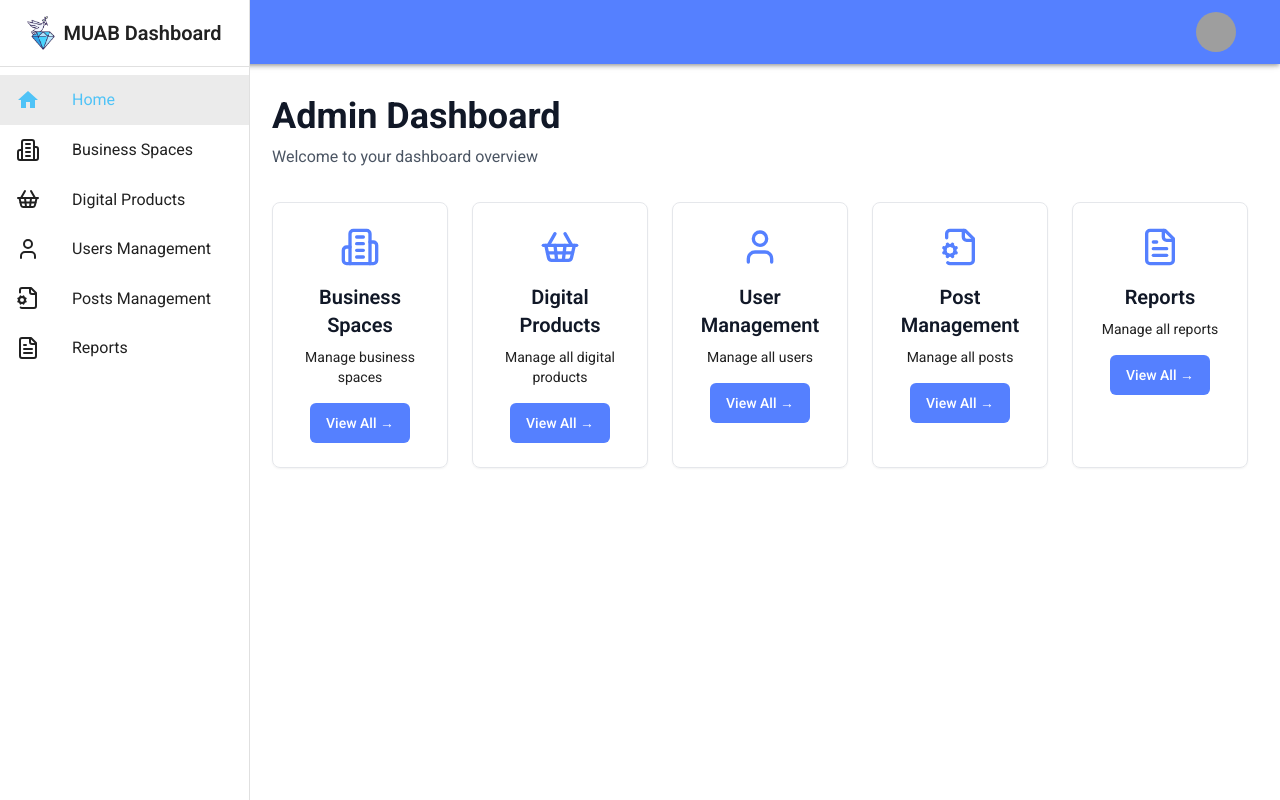
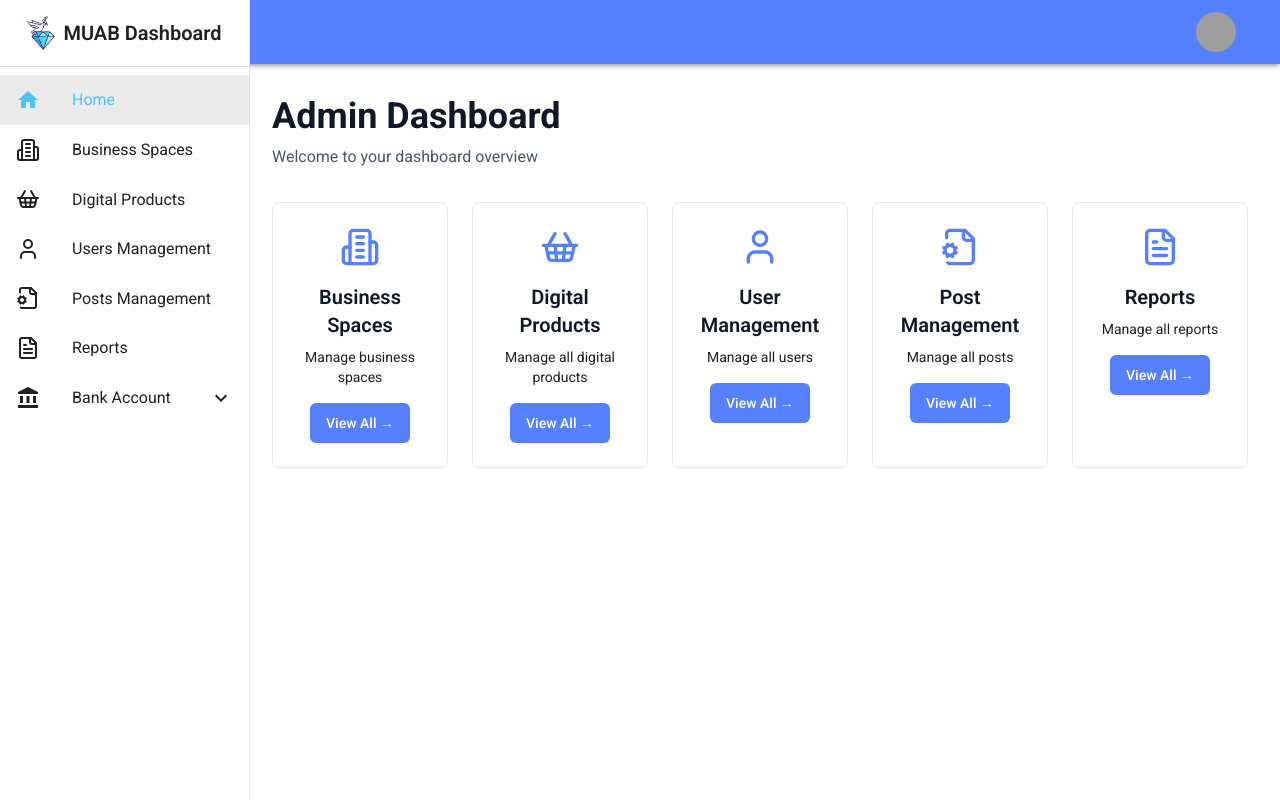
Before and after one commit to MUABSoftware/admin-dashboard, a Next.js app: page / in a window 1280 px wide. Built offline with nearby package versions, Linux system fonts and the light colour scheme; grey boxes are pictures that could not be loaded.

Commit message:
unhide bank account menu
unhide bank account menu

```diff
--- a/src/components/Drawer/index.tsx
+++ b/src/components/Drawer/index.tsx
@@ -45,14 +45,14 @@ const CustomDrawer: React.FC<DrawerProps> = ({ mobileOpen, handleDrawerToggle, s
     //     { text: "Hashtag", icon: <Tag />, route: "/categories/hashtag" },
     //   ],
     // },
-    // {
-    //   text: "Bank Account",
-    //   icon: <AccountBalance />,
-    //   subItems: [
-    //     { text: "PayPal Payouts", icon: <MonetizationOn />, route: "/bankaccount/paypal" },
-    //     { text: "Payoneer Payouts", icon: <MonetizationOn />, route: "/bankaccount/payoneer" },
-    //   ],
-    // },
+    {
+      text: "Bank Account",
+      icon: <AccountBalance />,
+      subItems: [
+        { text: "PayPal Payouts", icon: <MonetizationOn />, route: "/bankaccount/paypal" },
+        { text: "Payoneer Payouts", icon: <MonetizationOn />, route: "/bankaccount/payoneer" },
+      ],
+    },
 
     // { text: "Categories", icon: <Category />, route: "/categories/" },
     // { text: "Settings", icon: <Settings />, route: "/settings" },
```
